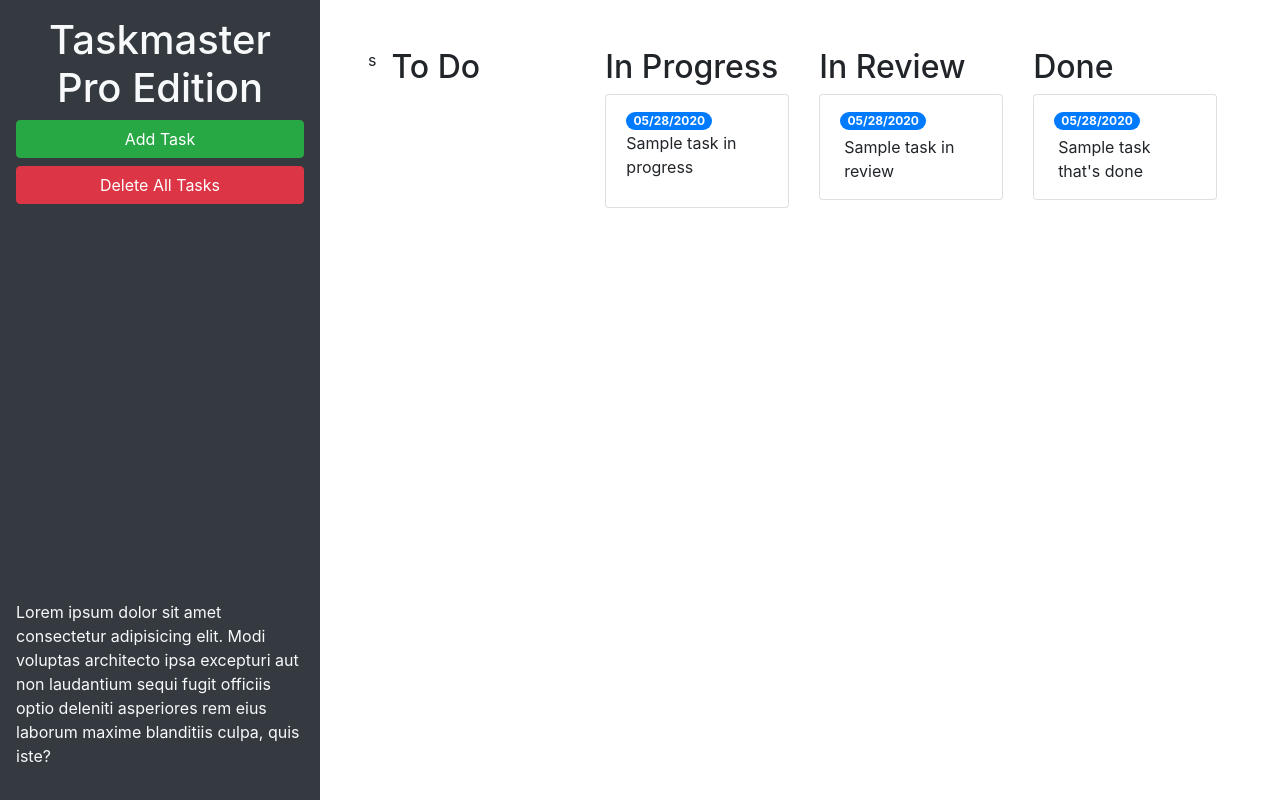
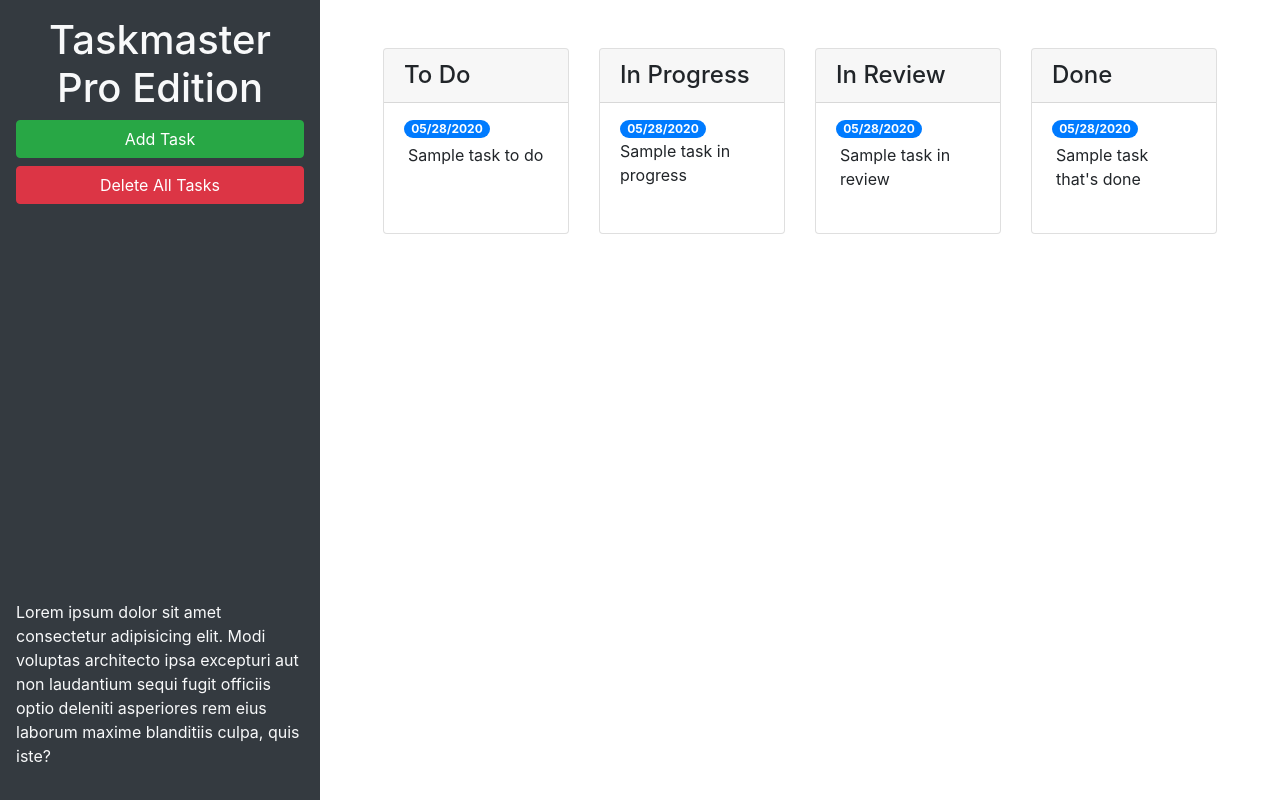
Before and after one commit to nosremetnarg/taskMaster, a plain HTML site: page index.html in a window 1280 px wide. Drawn offline with nearby package versions, Linux system fonts and the light colour scheme.

Commit message:
bootstrap work

```diff
--- a/index.html
+++ b/index.html
@@ -24,45 +24,68 @@
       </p>
     </header>
     <main class="col-12 col-lg-9">
-      <div class="m-5 row justify-content-around">s
-        <div class="col">
-          <h2>To Do</h2>
-          <ul id="list-toDo" class="list-group"> </ul>
+        <div class="m-5 row">
+        <div class="col-12 col-md-6 col-xl-3 mb-3">
+          <!-- todo start -->
+            <div class="card">
+             <h4 class="card-header">
+              To Do
+              </h4>
+                <ul id="list-toDo" class="list-group list-group-flush">
+                  <li class="list-group-item">
+                  <span class="badge badge-primary badge-pill">05/28/2020</span>
+                  <p class="m-1">Sample task to do</p>
+                   </li>
+                </ul>
+            </div>
         </div>
         <!-- todo end -->
         <!-- in progress start -->
-        <div class="col">
-            <h2>In Progress</h2>
-            <ul id="list-inProgress" class="list-group">
+        <div class="col-12 col-md-6 col-xl-3 mb-3">
+            <div class="card">
+                <h4 class="card-header">
+                  In Progress
+                </h4>
+                <ul id="list-inProgress" class="list-group list-group-flush">
                 <li class="list-group-item">
                     <span class="badge badge-primary badge-pill">05/28/2020</span>
                     <p class="m=1">Sample task in progress</p>
                 </li>
               </ul>
             </div>
+        </div>
         <!-- in progress end -->
         <!-- in review start -->
-        <div class="col">
-            <h2>In Review</h2>
-            <ul id="list-inReview" class="list-group">
+        <div class="col-12 col-md-6 col-xl-3 mb-3">
+            <div class="card">
+              <h4 class="card-header">
+                  In Review
+                </h4>
+              <ul id="list-inReview" class="list-group list-group-flush">
                   <li class="list-group-item">
                     <span class="badge badge-primary badge-pill">05/28/2020</span>
                     <p class="m-1">Sample task in review</p>
                   </li>
                </ul>
             </div>
+        </div>
         <!-- in review end -->
         <!-- done start -->
-        <div class="col">
-            <h2>Done</h2>
-            <ul id="list-done" class="list-group">
+        <div class="col-12 col-md-6 col-xl-3 mb-3">
+            <div class="card">
+              <h4 class="card-header">
+                  Done
+                </h4>
+                <ul id="list-done" class="list-group list-group-flush">
                   <li class="list-group-item">
                     <span class="badge badge-primary badge-pill">05/28/2020</span>
                     <p class="m-1">Sample task that's done</p>
                   </li>
                </ul>
             </div>
+        </div>
         <!-- done end -->
+      </div>
     </div>
     </main>
   </div>
@@ -82,11 +105,11 @@
           <form>
             <div class="form-group">
               <label for="modalTaskDescription">Task description</label>
-              <textarea id="modalTaskDescription" rows="3"></textarea>
+              <textarea id="modalTaskDescription" rows="3" class="form-control"></textarea>
             </div>
             <div class="form-group">
               <label for="modalDueDate">Due date</label>
-              <input type="text" id="modalDueDate" placeholder="mm/dd/yyyy" autocomplete="off" />
+              <input type="text" class="form-control" id="modalDueDate" placeholder="mm/dd/yyyy" autocomplete="off" />
             </div>
           </form>
         </div>
```
Lines whose indentation alone changed are shown as unchanged.
